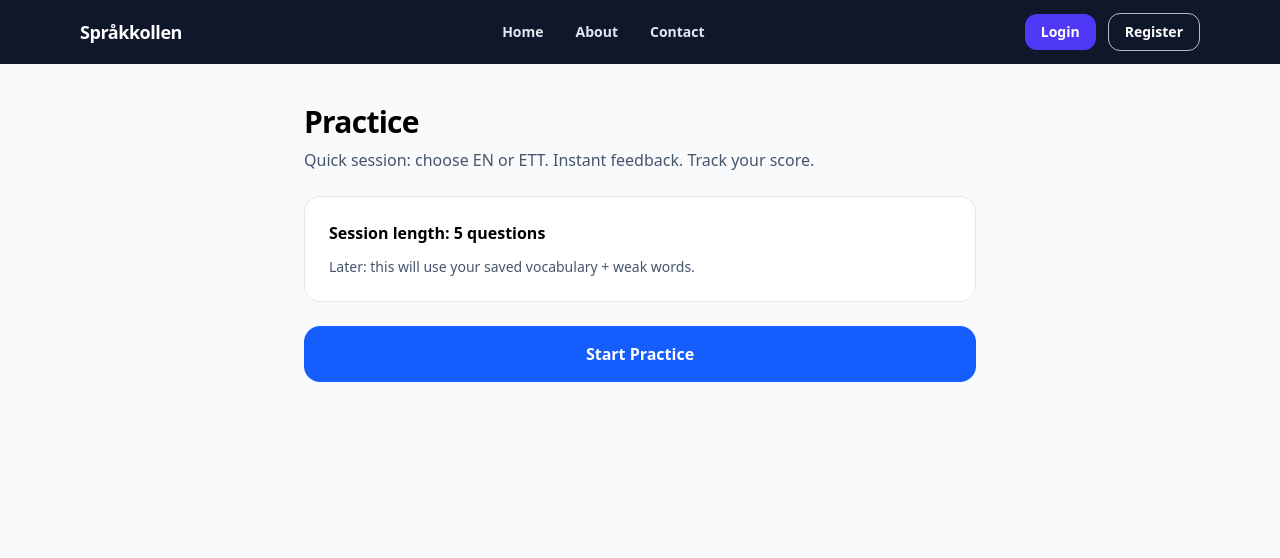
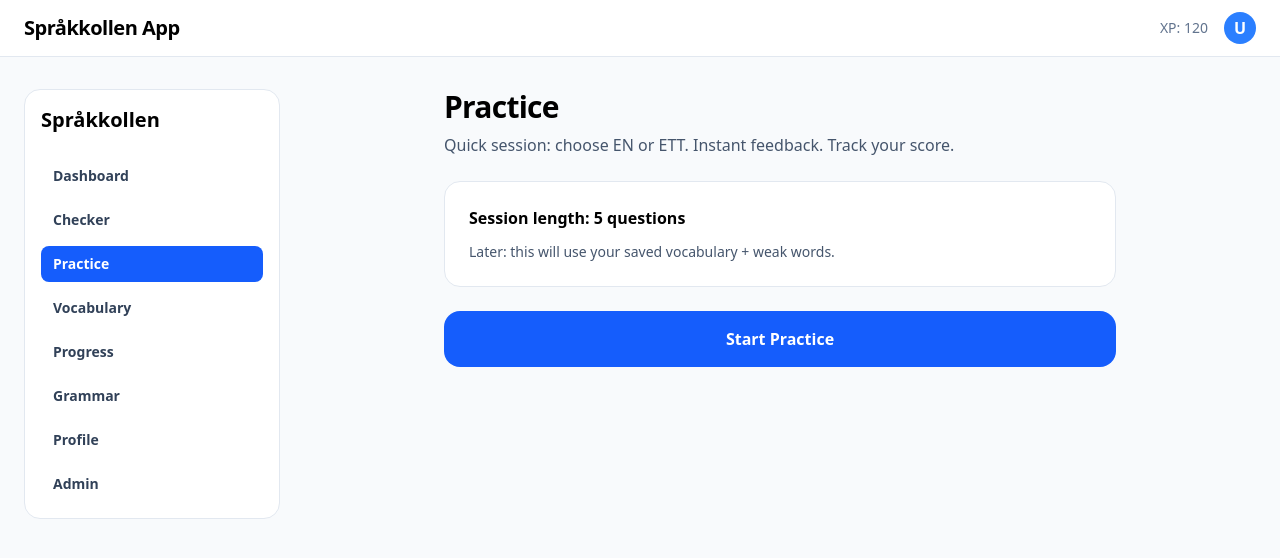
Before and after one commit to daveadane/sprakkollen, a React app in the folder frontend/: page /practice in a window 1280 px wide. Shown: the top 558 px of the page. Built offline with nearby package versions, Linux system fonts and the light colour scheme; no server answers; the HTML template or start-up script is replaced by a standard one.

Commit message:
refactor: split public and app layouts with nested routes

```diff
--- a/frontend/src/components/nav/Sidebar.jsx
+++ b/frontend/src/components/nav/Sidebar.jsx
@@ -1,73 +1,50 @@
 import { NavLink } from "react-router-dom";
 
-const linkBase =
-  "block rounded-lg px-3 py-2 text-sm font-semibold transition";
-const active =
-  "bg-blue-600 text-white";
-const inactive =
-  "text-slate-700 hover:bg-slate-100";
+const linkBase = "block rounded-lg px-3 py-2 text-sm font-semibold transition";
+const active = "bg-blue-600 text-white";
+const inactive = "text-slate-700 hover:bg-slate-100";
 
 export default function Sidebar() {
   return (
-    <aside className="w-64 border-r border-slate-200 bg-white p-4">
+    <aside className="w-64 shrink-0 rounded-2xl border border-slate-200 bg-white p-4">
       <div className="mb-6 text-xl font-black">Språkkollen</div>
 
       <nav className="space-y-2">
         <NavLink
-          to="/"
+          to="/dashboard"
           end
-          className={({ isActive }) =>
-            `${linkBase} ${isActive ? active : inactive}`
-          }
+          className={({ isActive }) => `${linkBase} ${isActive ? active : inactive}`}
         >
           Dashboard
         </NavLink>
 
-        <NavLink
-          to="/checker"
-          className={({ isActive }) =>
-            `${linkBase} ${isActive ? active : inactive}`
-          }
-        >
+        <NavLink to="/checker" className={({ isActive }) => `${linkBase} ${isActive ? active : inactive}`}>
           Checker
         </NavLink>
 
-        <NavLink
-          to="/practice"
-          className={({ isActive }) =>
-            `${linkBase} ${isActive ? active : inactive}`
-          }
-        >
+        <NavLink to="/practice" className={({ isActive }) => `${linkBase} ${isActive ? active : inactive}`}>
           Practice
         </NavLink>
 
-        <NavLink
-          to="/vocabulary"
-          className={({ isActive }) =>
-            `${linkBase} ${isActive ? active : inactive}`
-          }
-        >
+        <NavLink to="/vocabulary" className={({ isActive }) => `${linkBase} ${isActive ? active : inactive}`}>
           Vocabulary
         </NavLink>
 
-        <NavLink
-          to="/progress"
-          className={({ isActive }) =>
-            `${linkBase} ${isActive ? active : inactive}`
-          }
-        >
+        <NavLink to="/progress" className={({ isActive }) => `${linkBase} ${isActive ? active : inactive}`}>
           Progress
         </NavLink>
 
-        <NavLink
-          to="/admin"
-          className={({ isActive }) =>
-            `${linkBase} ${isActive ? active : inactive}`
-          }
-        >
+        <NavLink to="/grammar" className={({ isActive }) => `${linkBase} ${isActive ? active : inactive}`}>
+          Grammar
+        </NavLink>
+
+        <NavLink to="/profile" className={({ isActive }) => `${linkBase} ${isActive ? active : inactive}`}>
+          Profile
+        </NavLink>
+
+        <NavLink to="/admin" className={({ isActive }) => `${linkBase} ${isActive ? active : inactive}`}>
           Admin
         </NavLink>
-
       </nav>
     </aside>
   );
--- a/frontend/src/layouts/AppLayout.jsx
+++ b/frontend/src/layouts/AppLayout.jsx
@@ -7,13 +7,9 @@ export default function AppLayout() {
     <div className="min-h-screen bg-slate-50">
       <Topbar />
 
-      <div className="mx-auto flex max-w-6xl gap-6 px-4 py-6">
-        {/* Left */}
-        <div className="shrink-0">
-          <Sidebar />
-        </div>
+      <div className="mx-auto flex w-full max-w-7xl gap-6 px-6 py-8">
+        <Sidebar />
 
-        {/* Right */}
         <main className="min-w-0 flex-1">
           <Outlet />
         </main>
--- a/frontend/src/layouts/PublicLayout.jsx
+++ b/frontend/src/layouts/PublicLayout.jsx
@@ -5,7 +5,8 @@ export default function PublicLayout() {
   return (
     <div className="min-h-screen bg-slate-50">
       <PublicTopbar />
-      <main className="mx-auto max-w-6xl px-4 py-10">
+
+      <main>
         <Outlet />
       </main>
     </div>
```
Also changed, not shown: frontend/src/router/routes.jsx (+15 -15 lines).
